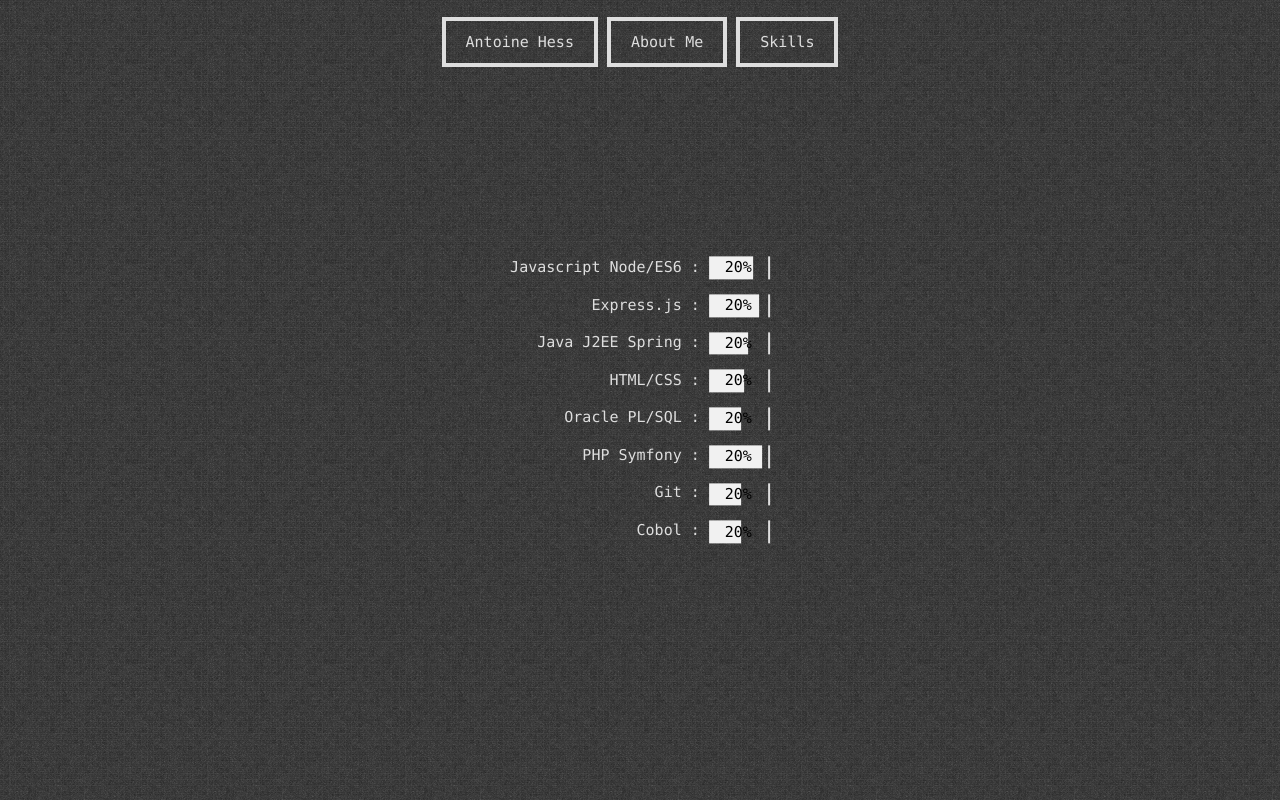
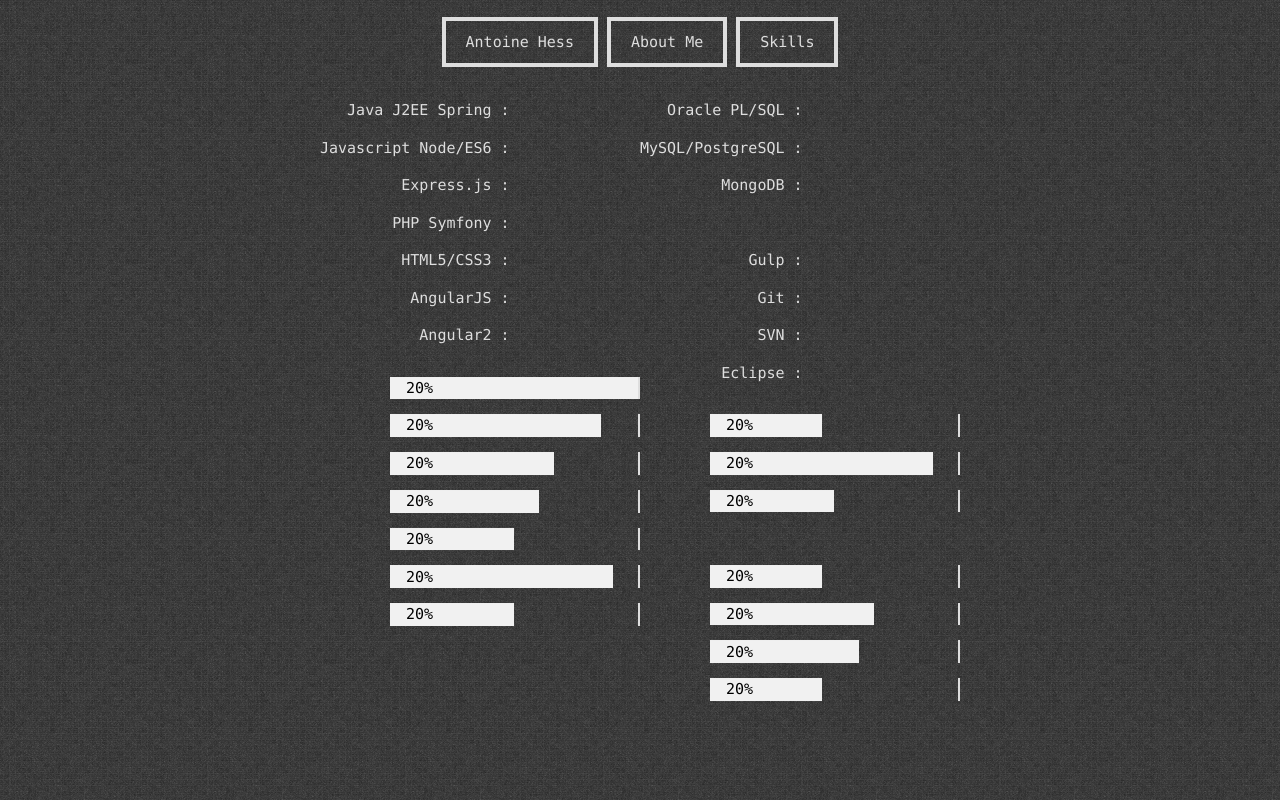
Before and after one commit to L4brax/LabraxResume, a plain HTML site: page index.html in a window 1280 px wide. Both pictures are taken after a click on the button "Skills". Drawn offline with nearby package versions, Linux system fonts and the light colour scheme.

Commit message:
Ajout css et skills

```diff
--- a/CSS/index.css
+++ b/CSS/index.css
@@ -62,7 +62,7 @@
 .bar {
   border-right-style: solid;
   border-width: 2px;
-  width: 100%;
+  width: 250px;
   border-color: #DEDEDE;
 }
 
@@ -87,7 +87,18 @@
   cursor:pointer;
   margin-top: 4px;
 }
+
 .btn:hover {
   background: #DEDEDE;
   color : #000;
 }
+
+.skills-left {
+  width : 50%;
+  float: left;
+}
+
+.skills-right {
+  width : 50%;
+  float: right;
+}
--- a/index.html
+++ b/index.html
@@ -15,7 +15,7 @@
     <div class="">
      <button id="me" class="btn w3-ripple" onclick="showMe()">Antoine Hess</button>
      <button id="about" class="btn w3-ripple" onclick="showAbout()">About Me</button>
-     <button id="skills" class="btn w3-ripple" onclick="showSkills()">Skills</button>
+     <button id="skills" class="btn w3-ripple" onclick="showSkills();move();">Skills</button>
     </div>
   </div>
   <div id='main-1'>
@@ -48,27 +48,47 @@
     </div>
   </div>
   <div id='main-3' class="w3-display-middle">
+    <div class="skills-left">
       <div class="label">
+        <p>Java J2EE Spring :&nbsp;</p>
         <p>Javascript Node/ES6 :&nbsp;</p>
         <p>Express.js :&nbsp;</p>
-      <p>Java J2EE Spring :&nbsp;</p>
-      <p>HTML/CSS :&nbsp;</p>
+        <p>PHP Symfony :&nbsp;</p>
+        <p>HTML5/CSS3 :&nbsp;</p>
+        <p>AngularJS :&nbsp;</p>
+        <p>Angular2 :&nbsp;</p>
+      </div>
+      <div class="progress-bars">
+        <div class="bar"><p id="myBar1" class="w3-container w3-light-grey inner-bar" style="width:75%;">20%</p></div>
+        <div class="bar"><p id="myBar2" class="w3-container w3-light-grey inner-bar" style="width:85%;">20%</p></div>
+        <div class="bar"><p id="myBar3" class="w3-container w3-light-grey inner-bar" style="width:66%;">20%</p></div>
+        <div class="bar"><p id="myBar4" class="w3-container w3-light-grey inner-bar" style="width:60%;">20%</p></div>
+        <div class="bar"><p id="myBar5" class="w3-container w3-light-grey inner-bar" style="width:50%;">20%</p></div>
+        <div class="bar"><p id="myBar6" class="w3-container w3-light-grey inner-bar" style="width:90%;">20%</p></div>
+        <div class="bar"><p id="myBar7" class="w3-container w3-light-grey inner-bar" style="width:50%;">20%</p></div>
+      </div>
+    </div>
+    <div class="skills-right">
+      <div class="label">
         <p>Oracle PL/SQL :&nbsp;</p>
-      <p>PHP Symfony :&nbsp;</p>
+        <p>MySQL/PostgreSQL :&nbsp;</p>
+        <p>MongoDB :&nbsp;</p>
+        <br/>
+        <p>Gulp :&nbsp;</p>
         <p>Git :&nbsp;</p>
-      <p>Cobol :&nbsp;</p>
+        <p>SVN :&nbsp;</p>
+        <p>Eclipse :&nbsp;</p>
       </div>
-
       <div class="progress-bars">
-      <div class="bar"><p id="myBar1" class="w3-container w3-light-grey w3-center" style="width:75%;">20%</p></div>
-      <div class="bar"><p id="myBar2" class="w3-container w3-light-grey w3-center" style="width:85%">20%</p></div>
-      <div class="bar"><p id="myBar3" class="w3-container w3-light-grey w3-center" style="width:66%">20%</p></div>
-      <div class="bar"><p id="myBar4" class="w3-container w3-light-grey w3-center" style="width:60%">20%</p></div>
-      <div class="bar"><p id="myBar5" class="w3-container w3-light-grey w3-center" style="width:50%">20%</p></div>
-      <div class="bar"><p id="myBar6" class="w3-container w3-light-grey w3-center" style="width:90%">20%</p></div>
-      <div class="bar"><p id="myBar7" class="w3-container w3-light-grey w3-center" style="width:50%">20%</p></div>
-      <div class="bar"><p id="myBar8" class="w3-container w3-light-grey w3-center" style="width:45%">20%</p></div>
+        <div class="bar"><p id="myBar8" class="w3-container w3-light-grey" style="width:45%;">20%</p></div>
+        <div class="bar"><p id="myBar6" class="w3-container w3-light-grey" style="width:90%;">20%</p></div>
+        <div class="bar"><p id="myBar7" class="w3-container w3-light-grey" style="width:50%;">20%</p></div>
+        <br>
+        <div class="bar"><p id="myBar8" class="w3-container w3-light-grey" style="width:45%;">20%</p></div>
+        <div class="bar"><p id="myBar3" class="w3-container w3-light-grey" style="width:66%;">20%</p></div>
+        <div class="bar"><p id="myBar4" class="w3-container w3-light-grey" style="width:60%;">20%</p></div>
+        <div class="bar"><p id="myBar8" class="w3-container w3-light-grey" style="width:45%;">20%</p></div>
       </div>
-
+    </div>
   </div>
 </BODY>
--- a/script.js
+++ b/script.js
@@ -13,3 +13,17 @@
   document.getElementById('main-2').style.display = 'none';
   document.getElementById('main-3').style.display = 'inline';
 }
+function move() {
+  var elem = document.getElementById("myBar1");
+  var width = 20;
+  var id = setInterval(frame, 10);
+  function frame() {
+    if (width >= 100) {
+      clearInterval(id);
+    } else {
+      width++;
+      elem.style.width = width + '%';
+      document.getElementById("demo").innerHTML = width * 1  + '%';
+    }
+  }
+}
```
Lines whose indentation alone changed are shown as unchanged.
